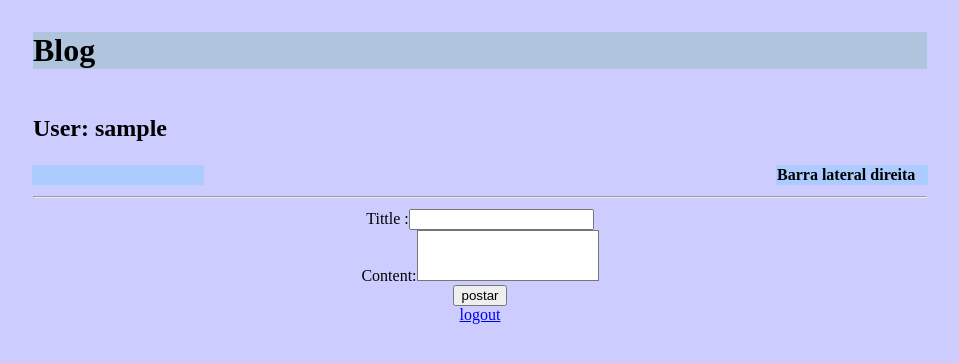
After one commit to linolaoj/blog, a Python web app: template templates/base.html in a window 1280 px wide. The commit adds this page. Shown: the top 363 px of the page, without its empty margins (160-1119 px from the left). Run offline with Jinja, Linux system fonts and the light colour scheme; the template is opened without the code that fills it: most values are stand-ins (such as "Sample title", 1, 10 or a date in 2020); some libraries are stand-ins or nearby versions.

Commit message:
insercao de base.html

```diff
--- /dev/null
+++ b/templates/base.html
@@ -0,0 +1,76 @@
+<!DOCTYPE html PUBLIC "-//W3C//DTD XHTML 1.0 Transitional//EN"
+    "http://www.w3.org/TR/xhtml1/DTD/xhtml1-transitional.dtd">
+
+<html xmlns="http://www.w3.org/1999/xhtml" xml:lang="en" lang="en">
+
+<head>
+<link rel="stylesheet" type="text/css" href="/stylesheets/blogstyle.css" />
+<script  type="text/javascript" src="/scripts/blogscript.js"></script>
+<script type="text/javascript" src="http://ajax.googleapis.com/ajax/libs/jquery/1.4.2/jquery.min.js"></script>
+<title>{% block site_title %}Blogando {% endblock %}</title>
+</head>
+
+<body>
+<div align="center">
+
+
+<table width="900" border="0">
+<tr>
+<td colspan="3">
+{% block page_title%}
+<h1 class="page_title">Blog</h1>
+{% endblock %}
+</td>
+</tr>
+
+{% block user_id %}
+{% if user_nickname %}
+<tr>
+<td colspan="3">
+<h2>User: {{user_nickname}}</h2></td>
+</tr>
+{% endif %}
+
+{% endblock %}
+
+
+<tr valign="top">
+<td class="left_bar">
+{% block barra_esquerda%}
+
+{% endblock %}
+</td>
+
+<td>
+{% block page_content %}
+
+{% endblock %}
+</td>
+
+<td class="rigth_bar">
+{% block barra_direita%}
+<b>Barra lateral direita</b>
+{% endblock %}
+</td>
+</tr>
+<tr><td colspan="3"><hr/></td></tr>
+</table>
+
+
+<div>
+<form action="/postar" method="post">
+<div>Tittle :<input type="textfield" name="title"/></div>
+<div>Content:<textarea name="content" rows="3" col="60" ></textarea></div>
+<input type="submit" value= "postar"/>
+</form>
+</div>
+
+
+{% if logout_url %}
+<a href="{{logout_url}}">logout</a>
+{% endif %}
+
+</div>
+</body>
+
+</html>
--- a/templates/scripts/blogscript.js
+++ b/templates/scripts/blogscript.js
@@ -9,22 +9,24 @@ $(comp_id).css("background","#ffffff");
 }
 
 function delete_post(post_key,post_id){
-alert("delete "+post_key);
+var res = confirm("delete "+post_key);
+if(res == true){
 
 var xmlhttp;
 xmlhttp=new XMLHttpRequest();
-
 xmlhttp.onreadystatechange=function()
   {
   if (xmlhttp.readyState==4 && xmlhttp.status==200)
     {
     var resposta =xmlhttp.responseText;
+	if(resposta == 'done'){
 	$("div#"+post_id).slideToggle("slow");
 	$("hr#sep_"+post_id).hide();
     }
+	}
   }
 xmlhttp.open("POST","/post/delete",true);
 xmlhttp.setRequestHeader("Content-type","application/x-www-form-urlencoded");
 xmlhttp.send("post_key="+post_key);
-
+  }
 }
--- a/views/view.py
+++ b/views/view.py
@@ -23,7 +23,7 @@ class Deletor (webapp.RequestHandler):
 		post_key = cgi.escape(self.request.get('post_key'))
 		p = db.get(post_key)
 		p.delete()
-		self.response.out.write('deletado')
+		self.response.out.write('done')
 
 
 
```
Also changed, not shown: templates/index.html (+7 -53 lines), 1 other file.
